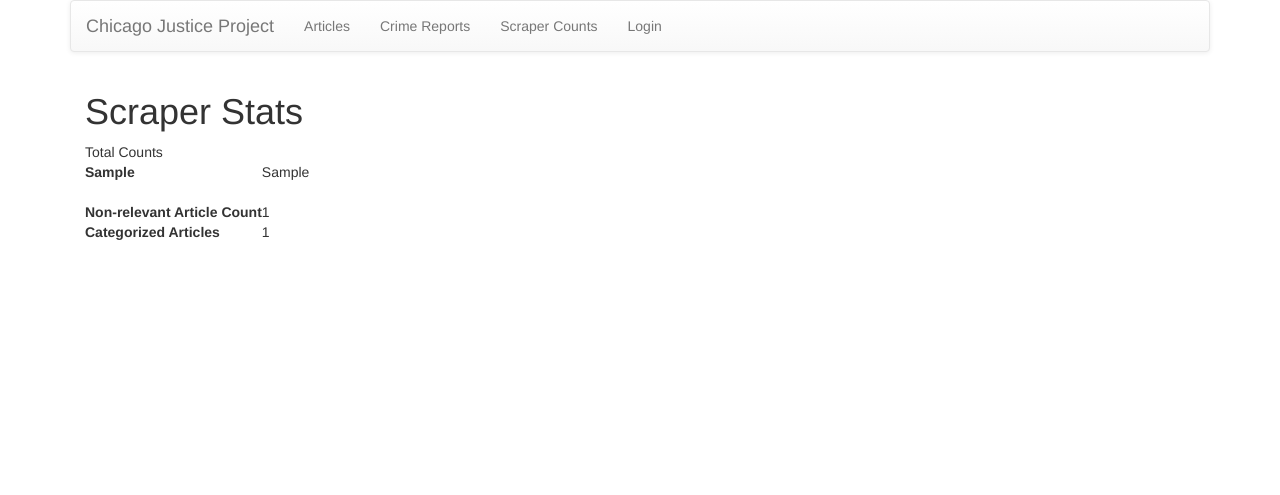
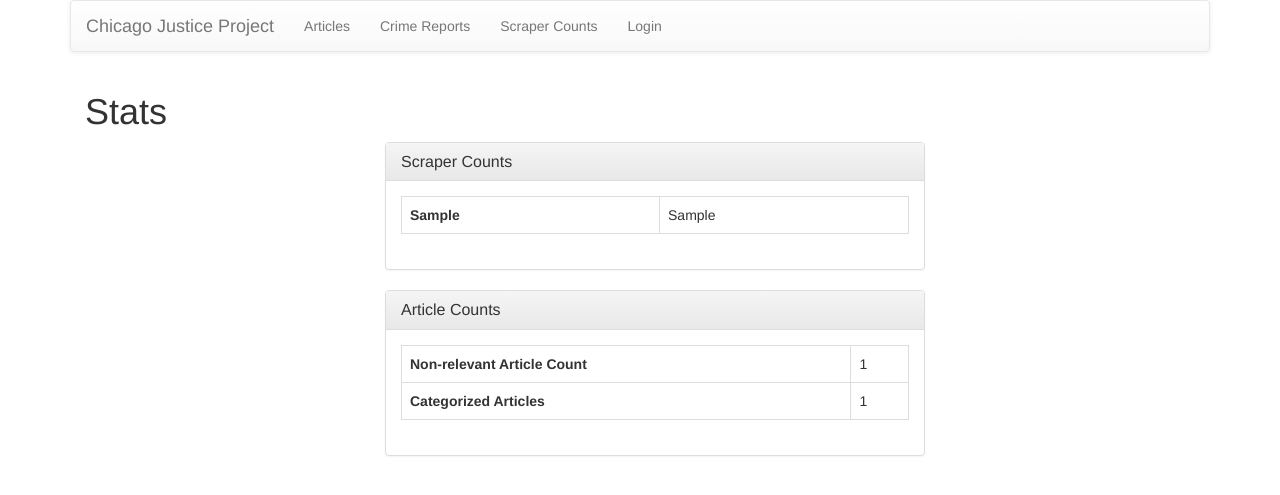
Before and after one commit to chicago-justice-project/chicago-justice, a Django app: template cjp/templates/stats/totalCounts.html in a window 1280 px wide. Shown: the top 495 px of the page. Run offline with Django 3.2, Linux system fonts and the light colour scheme; the template is opened without the code that fills it: most values are stand-ins (such as "Sample title", 1, 10 or a date in 2020); some libraries are stand-ins or nearby versions.

Commit message:
Update total counts template

```diff
--- a/cjp/templates/stats/totalCounts.html
+++ b/cjp/templates/stats/totalCounts.html
@@ -1,30 +1,50 @@
 {% extends "common/base.html" %}
 
 {% block title %}
-    Scraper Stats
+    Stats
 {% endblock %}
 
 {% block content %}
-
-    <div class="statTableTitle">Total Counts</div>
-    <table class="statTable">
+<div class="container-fluid">
+  <div class="row">
+    <div class="col-md-6 col-md-offset-3">
+      <div class="panel panel-default">
+        <div class="panel-heading">
+          <h3 class="panel-title">Scraper Counts</h3>
+        </div>
+        <div class="panel-body">
+          <table class="table table-bordered">
             {% for total in totals %}
             <tr>
-                <th class="statTable">{{ total.0 }}</th>
-                <td class="statTable">{{ total.1 }}</td>
+              <th>{{ total.0 }}</th>
+              <td>{{ total.1 }}</td>
             </tr>
             {% endfor %}
+          </table>
+        </div>
+      </div>
+    </div>
+  </div>
+  <div class="row">
+    <div class="col-md-6 col-md-offset-3">
+      <div class="panel panel-default">
+        <div class="panel-heading">
+          <h3 class="panel-title">Article Counts</h3>
+        </div>
+        <div class="panel-body">
+          <table class="table table-bordered">
             <tr>
-            <td colspan="2">&nbsp;</td>
+              <th>Non-relevant Article Count</th>
+              <td>{{ articleNonRelevantCount }}</td>
             </tr>
             <tr>
-            <th class="statTable">Non-relevant Article Count</th>
-            <td class="statTable">{{ articleNonRelevantCount }}</td>
-        </tr>
-        <tr>
-            <th class="statTable">Categorized Articles</th>
-            <td class="statTable">{{ categorizedArticleCount }}</td>
+              <th>Categorized Articles</th>
+              <td>{{ categorizedArticleCount }}</td>
             </tr>
           </table>
-
+        </div>
+      </div>
+    </div>
+  </div>
+</div>
 {% endblock %}
```
Lines whose indentation alone changed are shown as unchanged.
